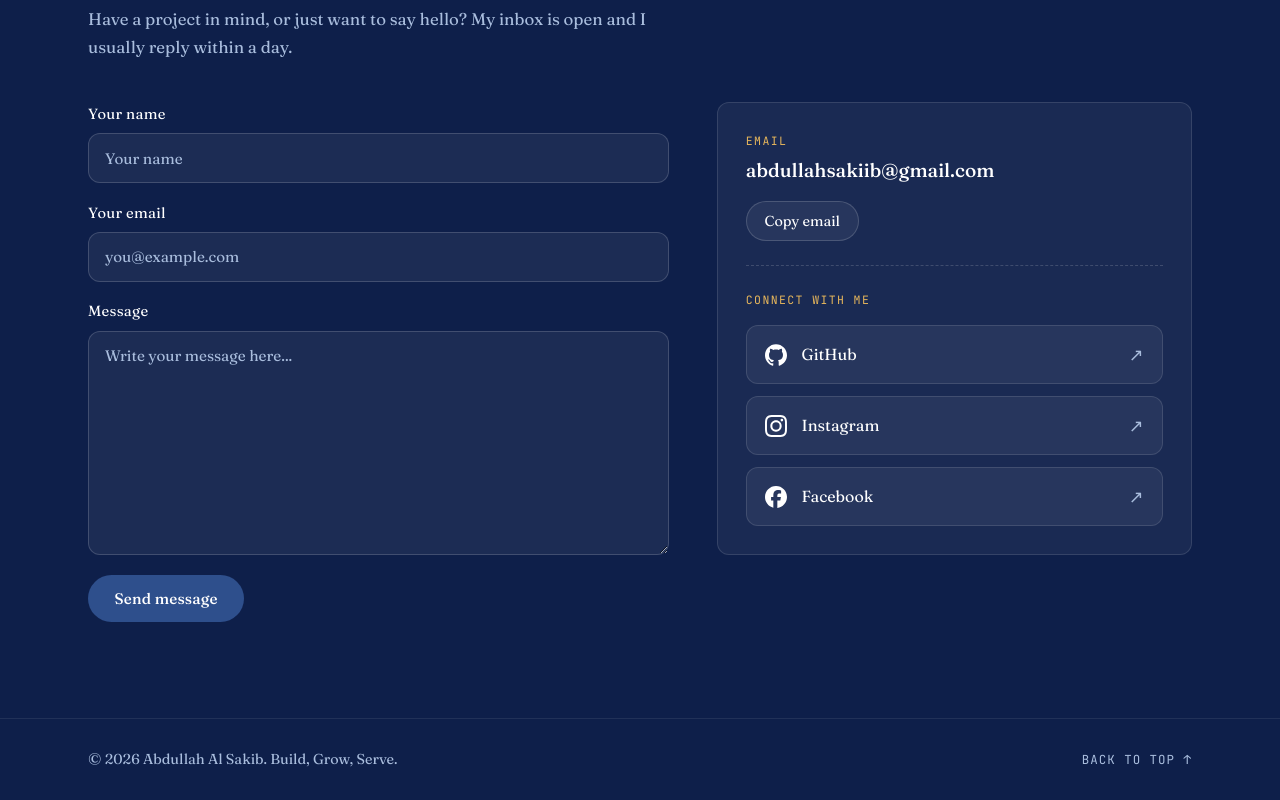
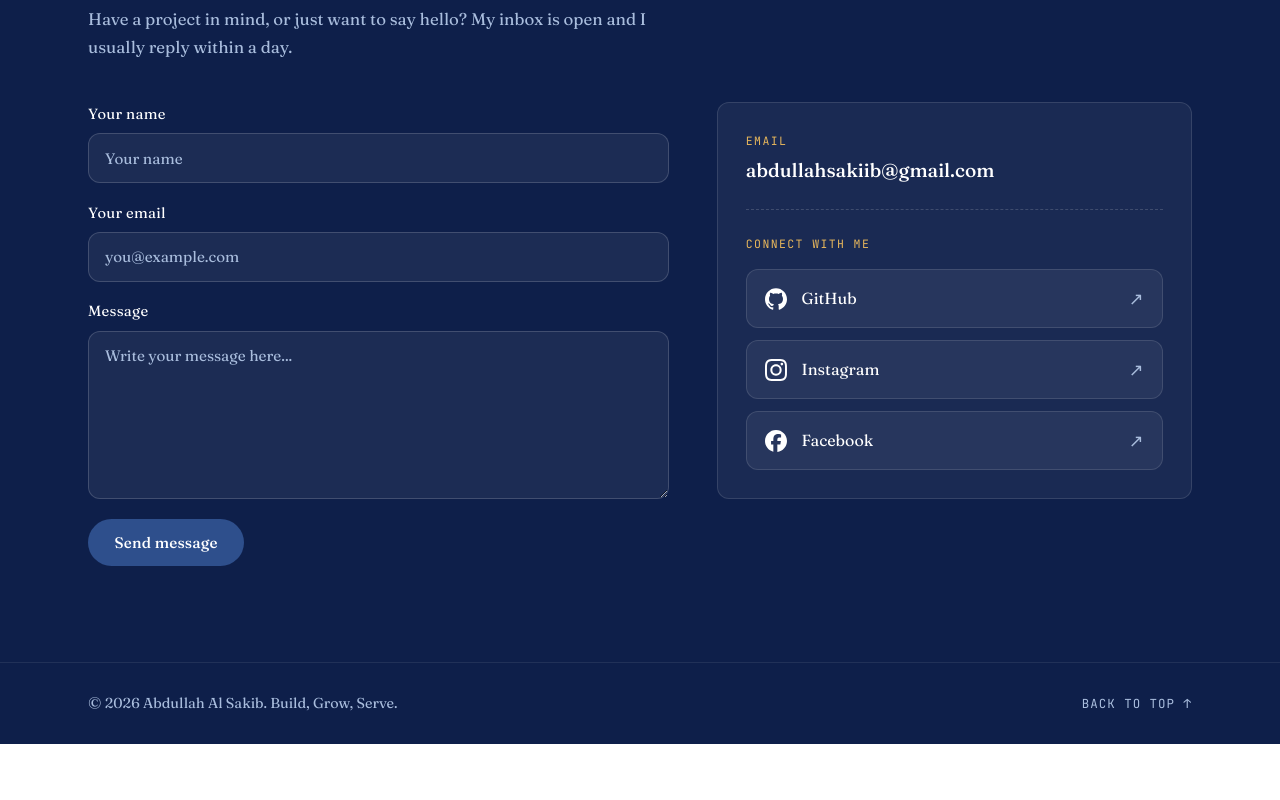
Before and after one commit to abdullahsakib1/portfolio, a plain HTML site: page index.html in a window 1280 px wide. Shown: the part 3002-3802 px from the top of the page. After the commit the page ends 3746 px from the top, so only its background shows below. Drawn offline with Linux system fonts and the light colour scheme.

Commit message:
Contact: remove Copy email button

```diff
--- a/index.html
+++ b/index.html
@@ -193,7 +193,6 @@
           <div class="email-block">
             <p class="fact-label">Email</p>
             <p class="fact-value">abdullahsakiib@gmail.com</p>
-            <button class="copy-btn" type="button" id="copy-email">Copy email</button>
           </div>
           <div class="social-block">
             <p class="fact-label">Connect with me</p>
```
